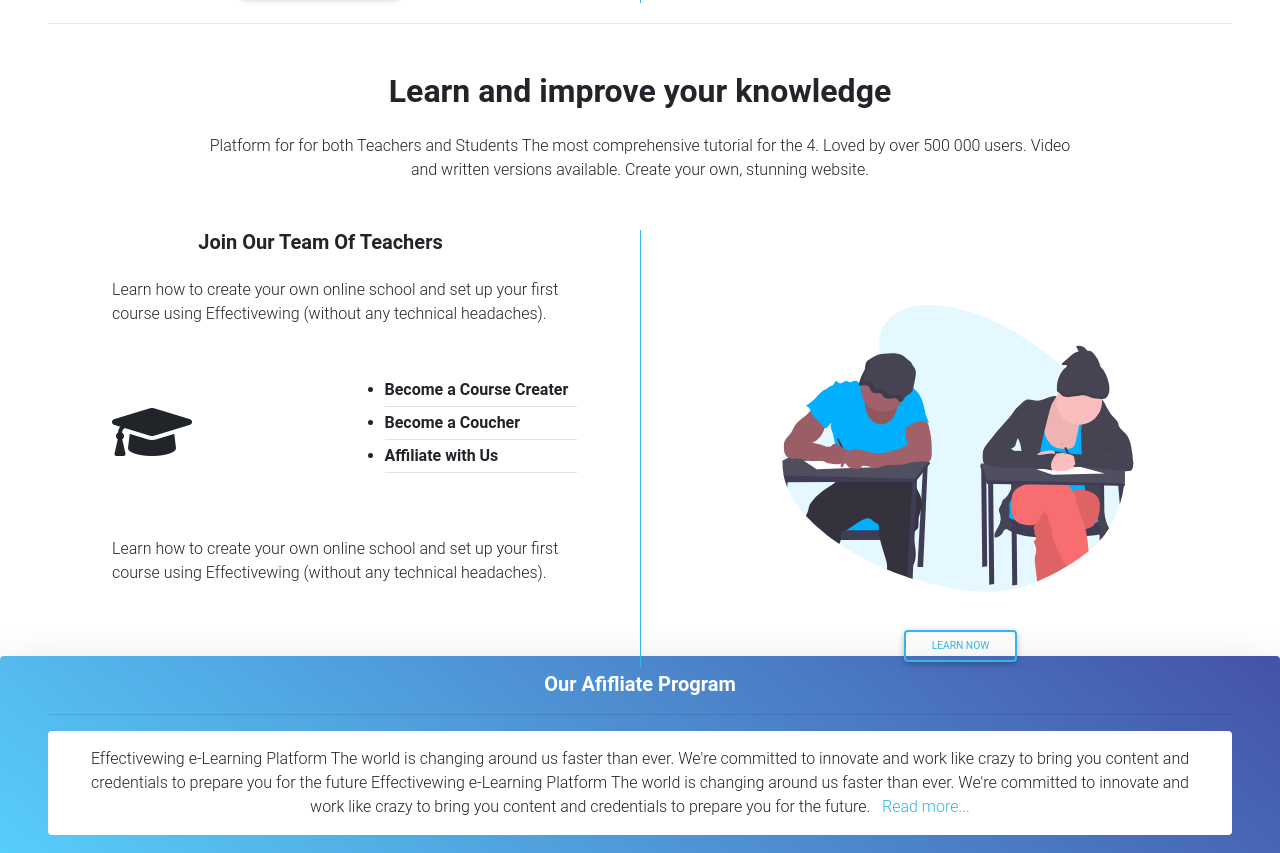
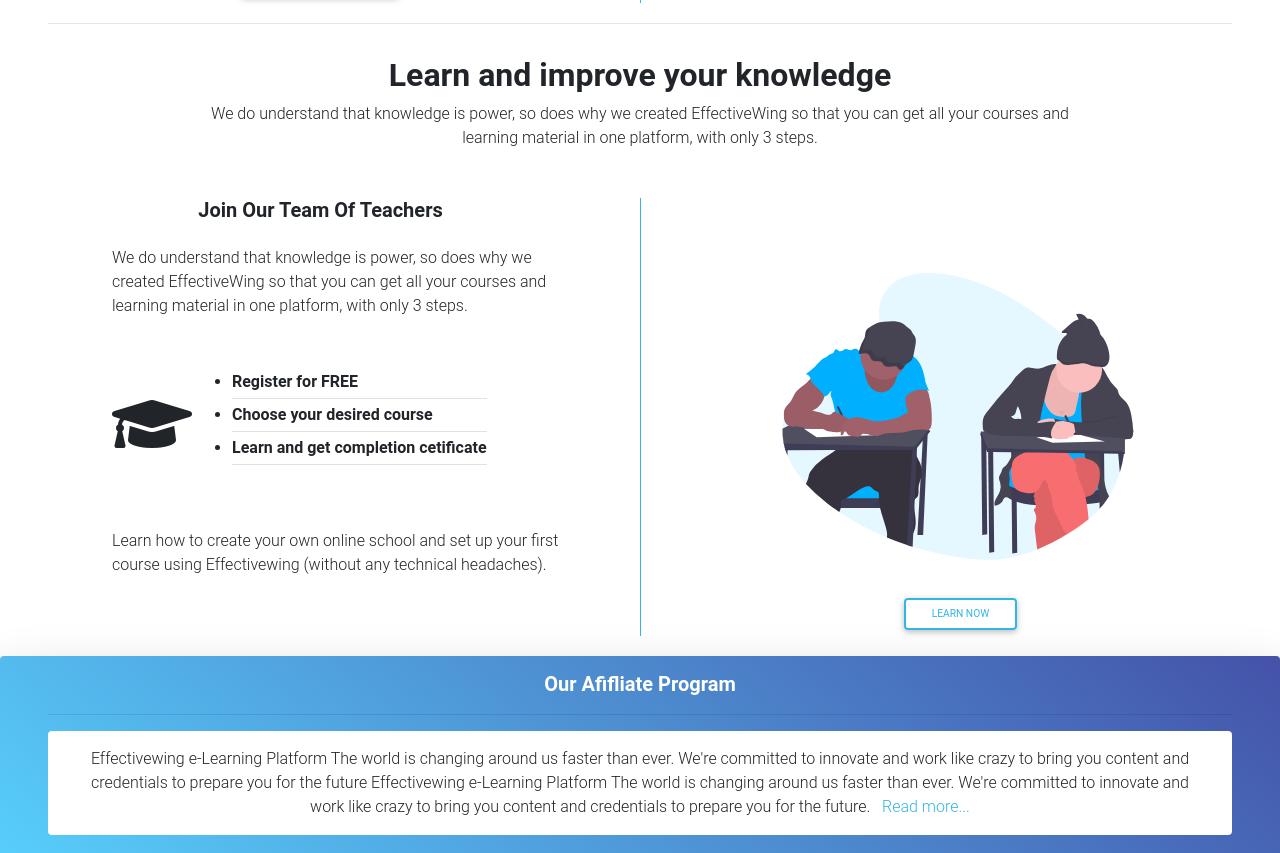
Before and after one commit to LawrenceAmo/effectivewing-landing-page, a plain HTML site: page index.html in a window 1280 px wide. Shown: the part 1280-2133 px from the top of the page. Drawn offline with nearby package versions, Linux system fonts and the light colour scheme.

Commit message:
update learning page

```diff
--- a/index.html
+++ b/index.html
@@ -882,13 +882,12 @@
 			<div class="row mx-0  pt-3" style="height:600px;">
 				<div class="col-12">
 					<div class="row">
-						<span class="col-12 font-weight-bold text-center py-3 h2">
+						<span class="col-12 font-weight-bold text-center h2">
 							Learn and improve your knowledge
 						</span>
 						<span class=" mx-5 px-5 w-75 text-center mx-auto">
-							 Platform for for both Teachers and Students The most comprehensive tutorial for the 4. Loved by over
-							 <!-- We do understand that knowledge is power, so does why we  -->
-							 500 000 users. Video and written versions available. Create your own, stunning website.
+							 We do understand that knowledge is power, so does why we created EffectiveWing so that you can get all
+							 your courses and learning material in one platform, with only 3 steps.
 						</span>
 					</div>
 					<div class="row pt-5">
@@ -896,18 +895,18 @@
 						<div class="col-md-6 pl-3 ">
 							<div class=" text-center h5 font-weight-bold">Join Our Team Of Teachers</div>
 							<div class="mx-5 pt-3 pl-5">
-								<p class="">Learn how to create your own online school and set up your first course
-									using Effectivewing (without any technical headaches). </p>
-
-								<div class="my-5  d-flex    rounded row-cols-2">
-
-									<i class="fas fa-graduation-cap fa-4x mx-auto my-auto"></i>
-
-									<span class="my-auto mr-auto font-weight-bold">
+								<p class="">We do understand that knowledge is power, so does why we created EffectiveWing so that you can get all
+									your courses and learning material in one platform, with only 3 steps. </p>
+
+								<div class="my-5  d-flex    rounded  ">
+
+									<i class="fas fa-graduation-cap fa-4x    my-auto"></i>
+
+									<span class="my-auto mr-auto font-weight-bold ">
 										<ul class="w-100">
-											<li class="border-bottom py-1">Become a Course Creater </li>
-											<li class="border-bottom py-1 ">Become a Coucher</li>
-											<li class="border-bottom py-1 ">Affiliate with Us</li>										</ul>
+											<li class="border-bottom py-1">Register for FREE</li>
+											<li class="border-bottom py-1 ">Choose your desired course</li>
+											<li class="border-bottom py-1 ">Learn and get completion cetificate</li>										</ul>
 									</span>
 
 								</div>
```
